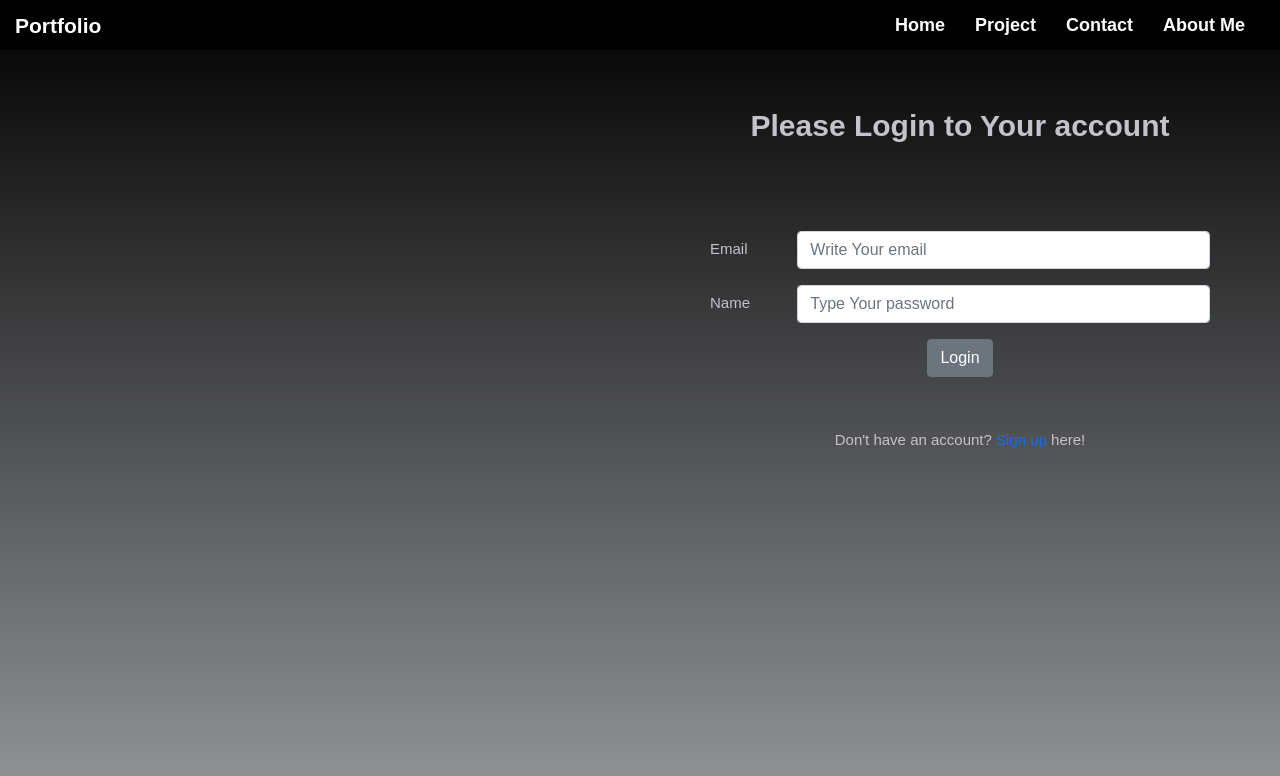
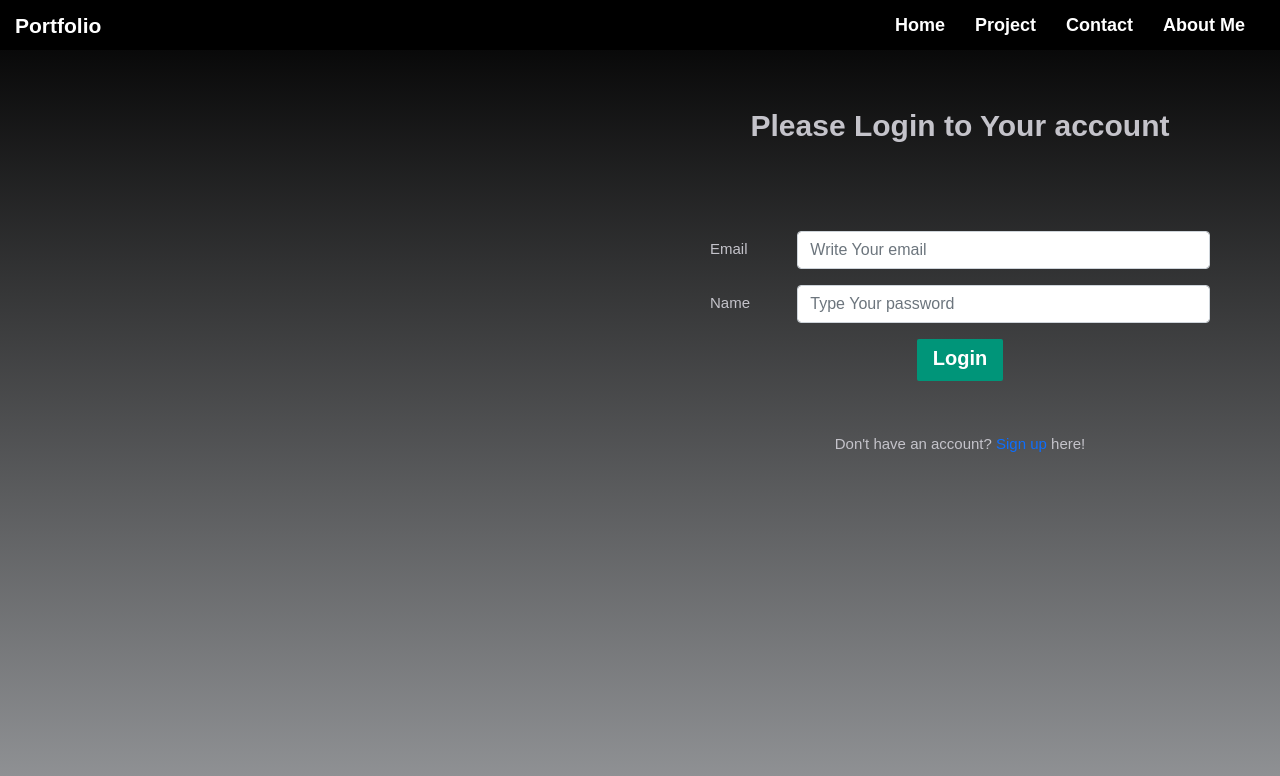
Before and after one commit to garoh2291/For_Portfolio, a React (Create React App) app: page /auth/sign-in in a window 1280 px wide. Shown: the top 776 px of the page. Built offline with nearby package versions, Linux system fonts and the light colour scheme.

Commit message:
solve problems

```diff
--- a/src/Pages/SingleTask/index.jsx
+++ b/src/Pages/SingleTask/index.jsx
@@ -23,7 +23,7 @@ export const SingleTask = () => {
 
   useEffect(() => {
     dispatch(getSingleTask({ setSingleTask, taskId }));
-  }, [taskId]);
+  }, [taskId,dispatch]);
 
   if (!singleTask) {
     return <PreLoader />;
--- a/src/Redux/projectSlice/index.js
+++ b/src/Redux/projectSlice/index.js
@@ -5,7 +5,7 @@ import { getToken } from "../../helpers";
 
 export const setUserThunk = createAsyncThunk(
   "project/setUserThunk",
-  function ({ authDataSend, cb }, { rejectWithValue, dispatch }) {
+  function ({ authDataSend, cb,setIsButtonWaiting }, { rejectWithValue, dispatch }) {
     fetch(`${BACKEND_URL}/user/sign-in`, {
       method: "POST",
       headers: {
@@ -16,12 +16,15 @@ export const setUserThunk = createAsyncThunk(
       .then((res) => res.json())
       .then((data) => {
         if (data.status || data.error) {
+          setIsButtonWaiting(prev=>!prev)
+
           throw new Error("Error");
+
         }
-        console.log(data.status, data.error);
         const { jwt, refreshToken } = data;
         localStorage.setItem("token", JSON.stringify(jwt));
         localStorage.setItem("refreshToken", JSON.stringify(refreshToken));
+        setIsButtonWaiting(prev=>!prev)
         dispatch(getUserDetails());
         window.setTimeout(() => {
           cb();
--- a/src/components/Project/MainSection/Header/index.jsx
+++ b/src/components/Project/MainSection/Header/index.jsx
@@ -1,4 +1,4 @@
-import React, { useCallback, useState } from "react";
+import React, {  useState } from "react";
 import { AddNewTaskModal } from "../../../AddNewTaskModal";
 import { NewTaskButton } from "../../../smallComponents/NewTaskButton";
 import { SearchInput } from "../../../smallComponents/SearchInput";
--- a/src/components/Project/index.jsx
+++ b/src/components/Project/index.jsx
@@ -1,6 +1,5 @@
-import React, { useCallback, useEffect, useState } from "react";
+import React, {  useEffect, useState } from "react";
 import { useDispatch } from "react-redux";
-import { BACKEND_URL } from "../../data";
 import { generateQuery } from "../../helpers";
 import { getUserDetails, setTasksAsync } from "../../Redux/projectSlice";
 import { FilterSection } from "./FilterSection";
@@ -12,10 +11,10 @@ import "./styles.css";
 
 export const Project = () => {
   const [searchSortQuery, setSearchSortQuery] = useState([]);
-  const [isEditOpen, setIsEditOpen] = useState(false);
-  const [editModalTask, setEditModalTask] = useState(null);
+  // const [isEditOpen, setIsEditOpen] = useState(false);
+  // const [editModalTask, setEditModalTask] = useState(null);
   const dispatch = useDispatch();
-  const { name, surname } = useAuth();
+  const { name } = useAuth();
 
   const getTasksClosure = (filterEntries) => {
     const newArr = searchSortQuery.filter((item) => {
@@ -37,18 +36,18 @@ export const Project = () => {
     }
   };
 
-  const editModalOpen = useCallback(
-    (task) => {
-      if (isEditOpen) {
-        setIsEditOpen(false);
-        setEditModalTask(null);
-      } else {
-        setIsEditOpen(true);
-        setEditModalTask(task);
-      }
-    },
-    [isEditOpen]
-  );
+  // const editModalOpen = useCallback(
+  //   (task) => {
+  //     if (isEditOpen) {
+  //       setIsEditOpen(false);
+  //       setEditModalTask(null);
+  //     } else {
+  //       setIsEditOpen(true);
+  //       setEditModalTask(task);
+  //     }
+  //   },
+  //   [isEditOpen]
+  // );
 
   useEffect(() => {
     dispatch(getUserDetails());
--- a/src/components/SignIn/index.jsx
+++ b/src/components/SignIn/index.jsx
@@ -1,4 +1,4 @@
-import React from "react";
+import React, { useState } from "react";
 import { Link, useNavigate } from "react-router-dom";
 import { useDispatch } from "react-redux";
 import {
@@ -15,11 +15,14 @@ import "./styles.css";
 import { setUserThunk } from "../../Redux/projectSlice";
 export const SignIn = () => {
   const [authData, authChange] = useFormLogIn();
+  const [isButtonWaiting , setIsButtonWaiting] = useState(false)
 
   const navigate = useNavigate();
 
   const dispatch = useDispatch();
-  const cb = () => navigate("/project", { replace: true });
+
+  const cb = () => navigate("/project", { replace: true })
+
   const authSubmit = (e) => {
     e.preventDefault();
     const {
@@ -31,7 +34,8 @@ export const SignIn = () => {
       email : email.toLowerCase(),
       password,
     };
-    dispatch(setUserThunk({ authDataSend, cb }));
+    setIsButtonWaiting(prev=> !prev)
+    dispatch(setUserThunk({ authDataSend, cb ,setIsButtonWaiting}));
   };
 
   return (
@@ -80,7 +84,14 @@ export const SignIn = () => {
           }}
           style={{ textAlign: "center" }}
         >
-          <Button>Login</Button>
+          <button
+          className={`${isButtonWaiting? "button--loading": ""} button `}
+          >
+            <span className="button__text ">
+            Login
+            </span>
+
+            </button>
         </Col>
       </Form>
 
--- a/src/components/SignIn/styles.css
+++ b/src/components/SignIn/styles.css
@@ -25,6 +25,56 @@
 .move_to_registration a {
   text-decoration: none;
 }
+.button {
+  position: relative;
+  padding: 8px 16px;
+  background: #009579;
+  border: none;
+  outline: none;
+  border-radius: 2px;
+  cursor: pointer;
+}
+
+.button:active {
+  background: #007a63;
+}
+
+.button__text {
+  font: bold 20px "Quicksand", san-serif;
+  color: #ffffff;
+  transition: all 0.2s;
+}
+
+.button--loading .button__text {
+  visibility: hidden;
+  opacity: 0;
+}
+
+.button--loading::after {
+  content: "";
+  position: absolute;
+  width: 16px;
+  height: 16px;
+  top: 0;
+  left: 0;
+  right: 0;
+  bottom: 0;
+  margin: auto;
+  border: 4px solid transparent;
+  border-top-color: #ffffff;
+  border-radius: 50%;
+  animation: button-loading-spinner 1s ease infinite;
+}
+
+@keyframes button-loading-spinner {
+  from {
+    transform: rotate(0turn);
+  }
+
+  to {
+    transform: rotate(1turn);
+  }
+}
 
 @media (max-width: 580px) {
   .sign-in {
--- a/src/components/SignUp/index.jsx
+++ b/src/components/SignUp/index.jsx
@@ -2,14 +2,12 @@ import React, { useState } from "react";
 import { useDispatch } from "react-redux";
 import { Link, useNavigate } from "react-router-dom";
 import {
-  Alert,
   Button,
   Col,
   Form,
   FormFeedback,
   FormGroup,
   Input,
-  Label,
 } from "reactstrap";
 import { useFormRegistr } from "../../helpers/forms";
 
@@ -25,7 +23,7 @@ export const SignUp = () => {
   const [isSendFail, setIsSendFail] = useState(false);
   const [isError, setIsError] = useState("");
 
-  const cb = () => navigate("/auth/sign-in", { replace: true });
+  const cb = () =>  navigate("/auth/sign-in", { replace: true });
   const regSubmit = (e) => {
     e.preventDefault();
     const {
--- a/src/components/TaskCard/index.jsx
+++ b/src/components/TaskCard/index.jsx
@@ -49,7 +49,7 @@ export const TaskCard = ({
       </div>
 
       <i
-        class={`${
+        className={`${
           openedTime < 7 ? "short-time" : "long-time"
         } time-opened-icon bx bx-dots-horizontal-rounded`}
         title={`${openedTime} Days`}
--- a/src/components/smallComponents/EditFormSinglePage/index.jsx
+++ b/src/components/smallComponents/EditFormSinglePage/index.jsx
@@ -1,7 +1,6 @@
 import { useState } from "react";
 import { useDispatch } from "react-redux";
 import { Button } from "reactstrap";
-import { BACKEND_URL } from "../../../data";
 import { useEditForm } from "../../../helpers/forms";
 import { editSinglePageTaskThunk } from "../../../Redux/projectSlice";
 
--- a/src/index.js
+++ b/src/index.js
@@ -1,7 +1,7 @@
 import React from "react";
 import ReactDOM from "react-dom/client";
 import "./index.css";
-import App from "./App";
+import App from "./App.js";
 import { Provider } from "react-redux";
 import store from "./Redux";
 
```
